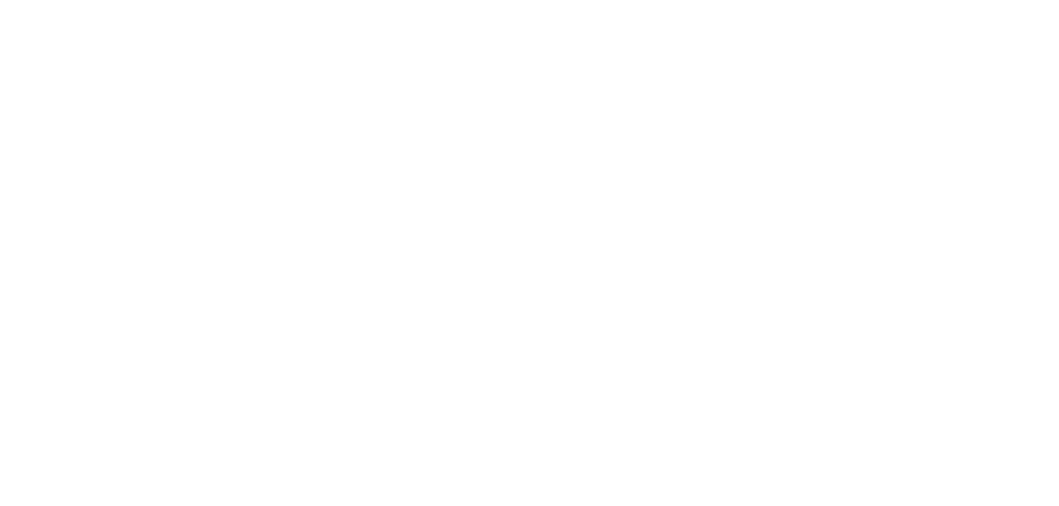
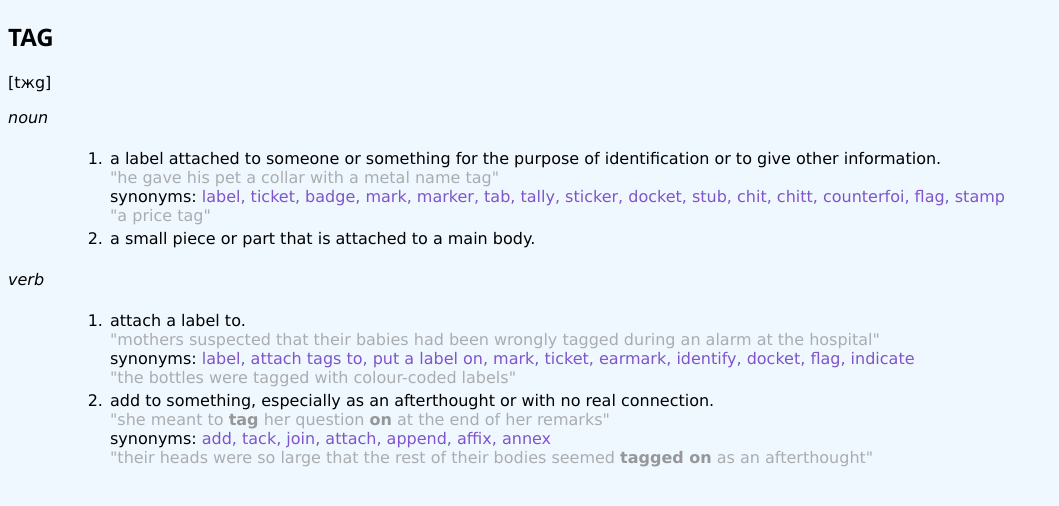
Before and after one commit to Alex-Sokol-creator/Sokolov_HTML, a plain HTML site: page Homeworks/Dz 3/Task 3/Task 3.html in a window 1280 px wide. Shown: the whole page, without its empty margins (0-1059 px from the left). Drawn offline with Linux system fonts and the light colour scheme.

Commit message:
Task 3 is done

```diff
--- a/Homeworks/Dz 3/Task 3/Task 3.css
+++ b/Homeworks/Dz 3/Task 3/Task 3.css
@@ -0,0 +1,24 @@
+*{
+    background-color: aliceblue;
+    font-family: 'Lucida Sans', 'Lucida Sans Regular', 'Lucida Grande', 'Lucida Sans Unicode', Geneva, Verdana, sans-serif;
+}
+h2{
+    font-family: 'Segoe UI', Tahoma, Geneva, Verdana, sans-serif;
+}
+ol{
+    color: black;
+    margin: 20px;
+}
+.example{
+    color: rgba(128, 128, 128, 0.623);
+}
+.synonyms{
+    color: rgb(126, 85, 202);
+}
+li{
+    padding: 2px;
+}
+b{
+    font-weight: 900;
+    color: rgba(128, 128, 128, 0.808);
+}
--- a/Homeworks/Dz 3/Task 3/Task 3.html
+++ b/Homeworks/Dz 3/Task 3/Task 3.html
@@ -1,12 +1,59 @@
 <!DOCTYPE html>
 <html lang="uk">
+
 <head>
     <meta charset="UTF-8">
     <meta name="viewport" content="width=device-width, initial-scale=1.0">
     <title>Homework 3 Sokolov</title>
     <link rel="stylesheet" href="Task 3.css">
 </head>
+
 <body>
+    <h2>TAG</h2>
+    <p>
+        [tжg]
+    </p>
+    <dl>
+        <dt><i>noun</i></dt>
+        <dd>
+            <ol>
+                <li>
+                    a label attached to someone or something for the purpose of identification or to give other
+                    information. <br>
+                    <mark class="example">"he gave his pet a collar with a metal name tag"</mark> <br>
+                    synonyms: <mark class="synonyms">label, ticket, badge, mark, marker, tab, tally, sticker, docket,
+                        stub, chit, chitt,
+                        counterfoi, flag, stamp</mark> <br>
+                    <mark class="example">"a price tag"</mark>
+                </li>
+                <li>
+                    a small piece or part that is attached to a main body.
+                </li>
+            </ol>
+        </dd>
+        <dt><i>verb</i></dt>
+        <dd>
+            <ol>
+                <li>
+                    attach a label to. <br>
+                    <mark class="example">"mothers suspected that their babies had been wrongly tagged during an alarm
+                        at the hospital"</mark> <br>
+                    synonyms: <mark class="synonyms">label, attach tags to, put a label on, mark, ticket, earmark,
+                        identify, docket, flag,
+                        indicate</mark> <br>
+                    <mark class="example">"the bottles were tagged with colour-coded labels"</mark>
+                </li>
+                <li>
+                    add to something, especially as an afterthought or with no real connection. <br>
+                    <mark class="example">"she meant to <b>tag</b> her question <b>on</b> at the end of her
+                        remarks"</mark> <br>
+                    synonyms: <mark class="synonyms">add, tack, join, attach, append, affix, annex</mark> <br>
+                    <mark class="example">"their heads were so large that the rest of their bodies seemed <b>tagged
+                            on</b> as an afterthought"</mark>
+                </li>
+            </ol>
+        </dd>
+    </dl>
+</body>
 
-</body>
 </html>
```
